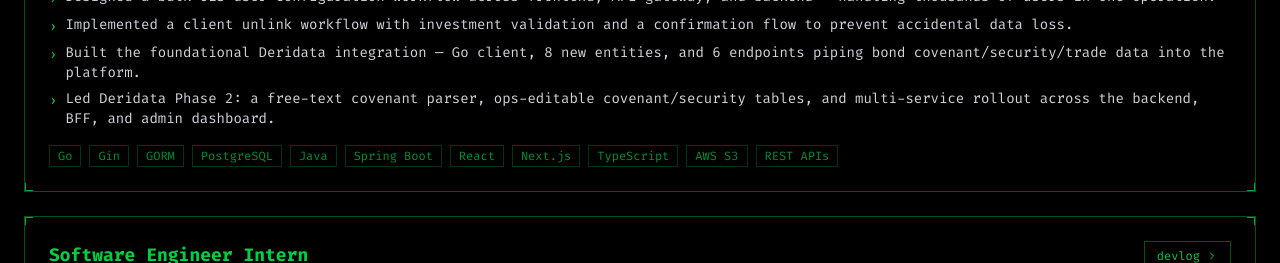
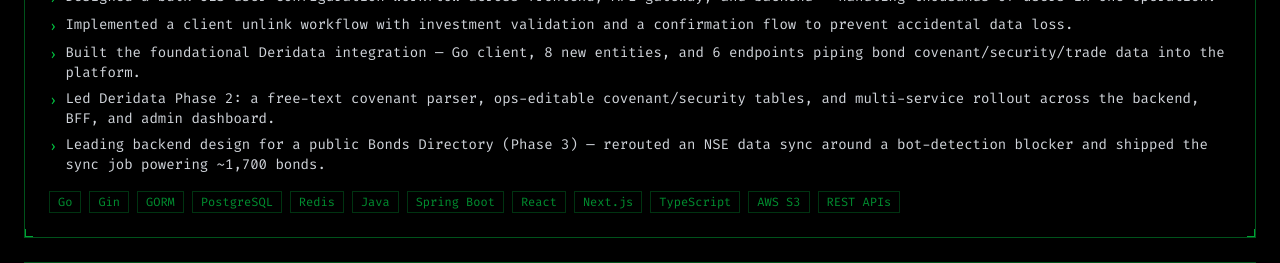
Before and after one commit to Manukesharwani09/Portfolio-Website, a React (Vite) app: page / in a window 1280 px wide. Shown: the part 1540-1803 px from the top of the page. Built offline with nearby package versions, Linux system fonts and the light colour scheme; no server answers.

Commit message:
add deridata phase 3 (bonds directory) devlog entry to tapinvest

```diff
--- a/components/Experience.tsx
+++ b/components/Experience.tsx
@@ -13,13 +13,14 @@ const experiences = [
     period: 'Jun 2026 – Present',
     location: 'Bengaluru, India',
     type: 'Full-time Internship',
-    tech: ['Go', 'Gin', 'GORM', 'PostgreSQL', 'Java', 'Spring Boot', 'React', 'Next.js', 'TypeScript', 'AWS S3', 'REST APIs'],
+    tech: ['Go', 'Gin', 'GORM', 'PostgreSQL', 'Redis', 'Java', 'Spring Boot', 'React', 'Next.js', 'TypeScript', 'AWS S3', 'REST APIs'],
     highlights: [
       'Built a bulk RFQ order processing system with batched DB ops, duplicate prevention, and per-record partial success reporting.',
       'Designed a bulk UES user configuration workflow across frontend, API gateway, and backend — handling thousands of users in one operation.',
       'Implemented a client unlink workflow with investment validation and a confirmation flow to prevent accidental data loss.',
       'Built the foundational Deridata integration — Go client, 8 new entities, and 6 endpoints piping bond covenant/security/trade data into the platform.',
       'Led Deridata Phase 2: a free-text covenant parser, ops-editable covenant/security tables, and multi-service rollout across the backend, BFF, and admin dashboard.',
+      'Leading backend design for a public Bonds Directory (Phase 3) — rerouted an NSE data sync around a bot-detection blocker and shipped the sync job powering ~1,700 bonds.',
     ],
   },
   {
--- a/components/ExperienceDetail.tsx
+++ b/components/ExperienceDetail.tsx
@@ -104,8 +104,20 @@ const devlogs: Record<string, any> = {
 - Built the ops-dashboard editor UI: covenant/security-detail forms, promoter photo upload, and a "Fetch from Deridata" button that pre-fills everything from a live pull.
 - Seeded and regression-tested all 92 ISINs from the team's reference dataset after every parser fix — most recent full pass confirmed zero parsing defects.`,
       },
+      {
+        icon: 'alert',
+        title: 'Bonds Directory (Phase 3) — NSE Universe Sync & Public Directory Design',
+        content: `**Problem:** BondScanner needed a public, SEO-facing Bonds Directory covering ~1,700 bonds and 412 issuers — pulling from a new NSE ISIN universe feed, aggregating issuer-level stats, and surfacing live-on-platform status — none of which existed in the deal-detail-only architecture built in earlier phases.
+
+**What I'm building:** Currently leading the backend design and build-out — the NSE universe sync is shipped, with the directory's core endpoints, issuer aggregation, and live-status caching in active development.
+
+- **Diagnosed and rerouted an infra blocker:** NSE's bond-universe API sits behind Akamai bot-management that silently drops Go's default HTTP client (TCP/TLS connects, request never gets a response) — instead of fighting the anti-bot layer directly, relocated the fetch to an existing internal service with a working NSE session flow, adding a new method there and reusing its Redis-cached auth token and 401-retry logic.
+- Shipped the sync job: diffs NSE's full Corporate Bond universe against existing ISINs, applies a belt-and-suspenders ISIN-prefix filter, and pulls new/changed bonds from Deridata in sequential batches — deliberately capped to a single batch for now while verifying end-to-end safety against Deridata's own rate limits.
+- Designing the remaining directory surface: a validated-field-allow-list bonds search endpoint (public, unauthenticated — no raw filter/sort passthrough), a dedicated bond-detail endpoint with cashflow face-value scaling, an issuer entity with refresh-time aggregate recomputation (coupon range, maturity range, dominant rating by agency-scale rank), and a Redis cache-aside layer for live-on-platform status backed by the investment platform's config service.
+- Scoped an adjacent feature ("Interested in this bond" capture) into a different service after determining it didn't belong in this service's data layer.`,
+      },
     ],
-    tech: ['Go', 'Gin', 'GORM', 'PostgreSQL', 'Java', 'Spring Boot', 'React', 'TypeScript', 'Next.js', 'AWS S3', 'REST APIs', 'Multi-service Architecture'],
+    tech: ['Go', 'Gin', 'GORM', 'PostgreSQL', 'Redis', 'Java', 'Spring Boot', 'React', 'TypeScript', 'Next.js', 'AWS S3', 'REST APIs', 'Multi-service Architecture'],
     learnings: [
       'Batch DB reads + in-memory maps are the first move whenever N-record loops show up.',
       'Partial success models are essential for bulk ops — failing the whole batch on one bad record is never acceptable.',
@@ -115,6 +127,8 @@ const devlogs: Record<string, any> = {
       'Free-text parsers need regression testing against real-world data at scale, not just handwritten fixtures — re-ran all 92 reference ISINs after every parser change.',
       'Fail-silent vs fail-loud on a downstream dependency is a deliberate architecture decision to confirm explicitly with the team, not an implicit default.',
       'Never rely on a hardcoded default URL across environments — explicit env var configuration prevents subtle stage/prod route-prefix mismatches.',
+      'When a third-party network layer silently blocks a default HTTP client (anti-bot vendors like Akamai), check for an existing internal service with a working session first — reinventing evasion logic is the wrong fix.',
+      'Scoping a feature into the right service boundary matters as much as the implementation itself — moved an adjacent capture feature out of the data-layer service once its actual ownership became clear.',
       '`singleflight` is the right tool to collapse duplicate concurrent fetches for the same key — cheaper than locking or queuing at the DB layer.',
     ],
   },
```
